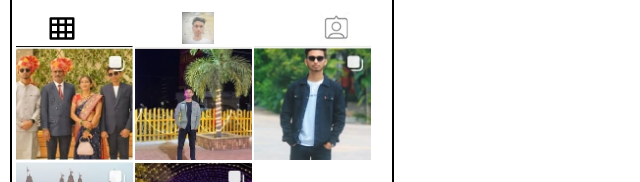
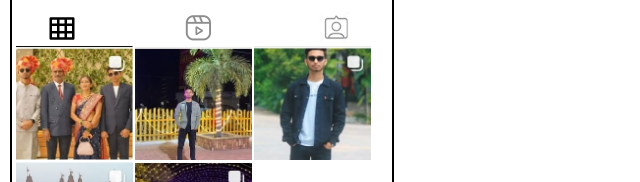
Before and after one commit to nehalbante/Web-Dev, a plain HTML site: page insta page/index.html in a window 1280 px wide. Shown: the part 386-568 px from the top of the page, 0-640 px from the left. Drawn offline with nearby package versions, Linux system fonts and the light colour scheme.

Commit message:
final image changes

```diff
--- a/insta page/index.html
+++ b/insta page/index.html
@@ -55,8 +55,7 @@
         </div>
         <div class="main4">
             <i class="ri-layout-grid-2-line"></i>
-            <!-- <img src="data/reel_logo.png" alt="" height="32px" style="opacity: 0.6;"> -->
-            <img src="data/nehal img.jpg" alt="" height="32px" style="opacity: 0.6;">
+            <img src="data/reel_logo.png" alt="" height="32px" style="opacity: 0.6;">
             <img src="data/tag.png" alt="" height="32px">
         </div>
         <div>
```
